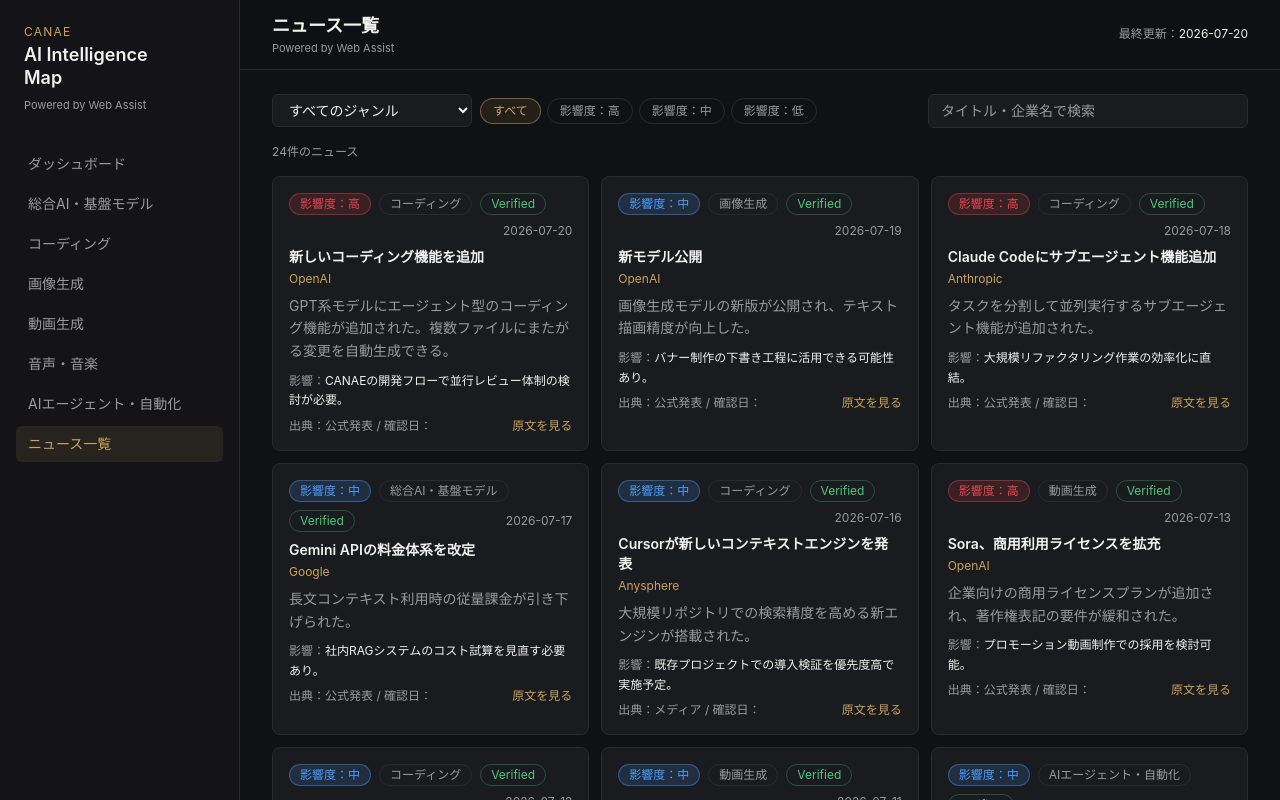
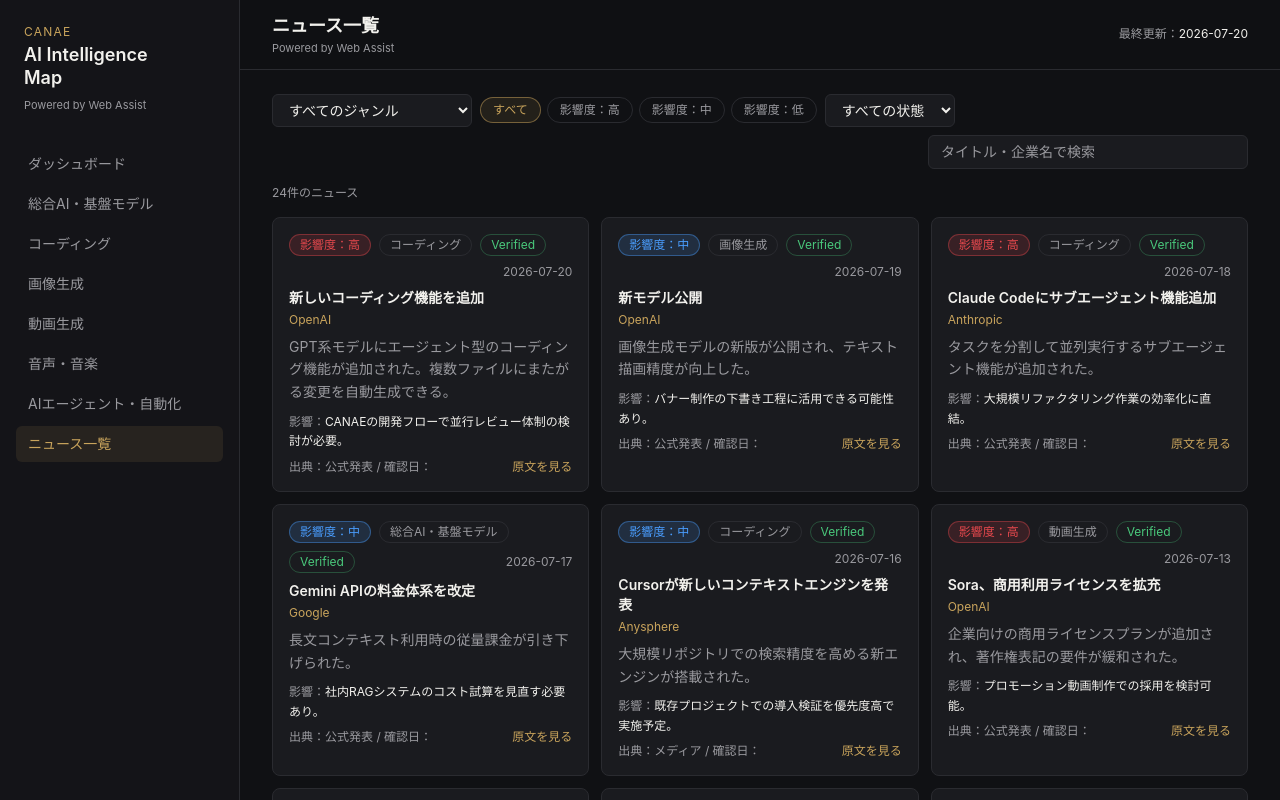
Before and after one commit to canae-tokyo/canae-ai-intelligence, a Next.js app in the folder C-Ai-Map/: page /news in a window 1280 px wide. Shown: the top 800 px of the page. Built offline with nearby package versions, Linux system fonts and the light colour scheme.

Commit message:
Add governance docs and verified data controls

```diff
--- a/C-Ai-Map/components/NewsListClient.tsx
+++ b/C-Ai-Map/components/NewsListClient.tsx
@@ -12,15 +12,24 @@
   { value: "low", label: "影響度：低" },
 ];
 
+const STATUS_OPTIONS: { value: NewsItem["status"] | "all"; label: string }[] = [
+  { value: "all", label: "すべての状態" },
+  { value: "verified", label: "Verified" },
+  { value: "draft", label: "Draft" },
+  { value: "archived", label: "Archived" },
+];
+
 export default function NewsListClient({ news }: { news: NewsItem[] }) {
   const [category, setCategory] = useState<string>("all");
   const [importance, setImportance] = useState<NewsItem["importance"] | "all">("all");
+  const [status, setStatus] = useState<NewsItem["status"] | "all">("all");
   const [keyword, setKeyword] = useState("");
 
   const filtered = useMemo(() => {
     return news
       .filter((n) => category === "all" || n.category === category)
       .filter((n) => importance === "all" || n.importance === importance)
+      .filter((n) => status === "all" || n.status === status)
       .filter(
         (n) =>
           keyword.trim() === "" ||
@@ -28,7 +37,7 @@
           n.company.toLowerCase().includes(keyword.toLowerCase())
       )
       .sort((a, b) => (a.publishedAt < b.publishedAt ? 1 : -1));
-  }, [news, category, importance, keyword]);
+  }, [news, category, importance, status, keyword]);
 
   return (
     <div className="space-y-4">
@@ -60,6 +69,17 @@
             </button>
           ))}
         </div>
+        <select
+          value={status}
+          onChange={(e) => setStatus(e.target.value as NewsItem["status"] | "all")}
+          className="rounded-md border border-base-border bg-base-card px-3 py-1.5 text-sm text-ink focus:border-accent/50 focus:outline-none"
+        >
+          {STATUS_OPTIONS.map((opt) => (
+            <option key={opt.value} value={opt.value}>
+              {opt.label}
+            </option>
+          ))}
+        </select>
         <input
           value={keyword}
           onChange={(e) => setKeyword(e.target.value)}
```
